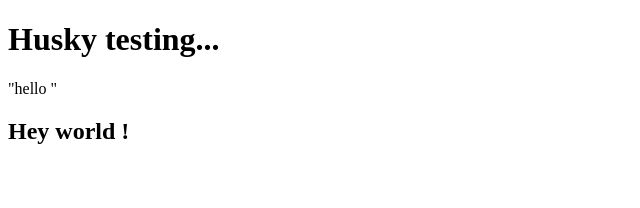
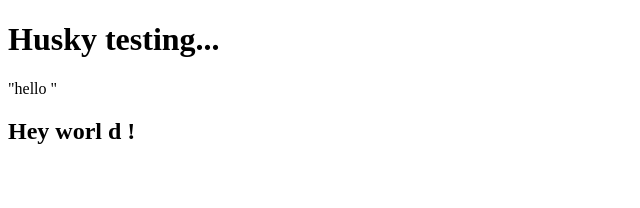
Before and after one commit to aakashsr/husky-demo, an Angular app: page / in a window 1280 px wide. Shown: the top 208 px of the page, without its empty margins (0-640 px from the left). Built offline with nearby package versions, Linux system fonts and the light colour scheme.

Commit message:
FEATURE: ERROR

```diff
--- a/src/app/app.component.html
+++ b/src/app/app.component.html
@@ -2,4 +2,4 @@
 
 <p>"hello "</p>
 
-<h2>Hey world !</h2>
+<h2>Hey worl d !</h2>
```
